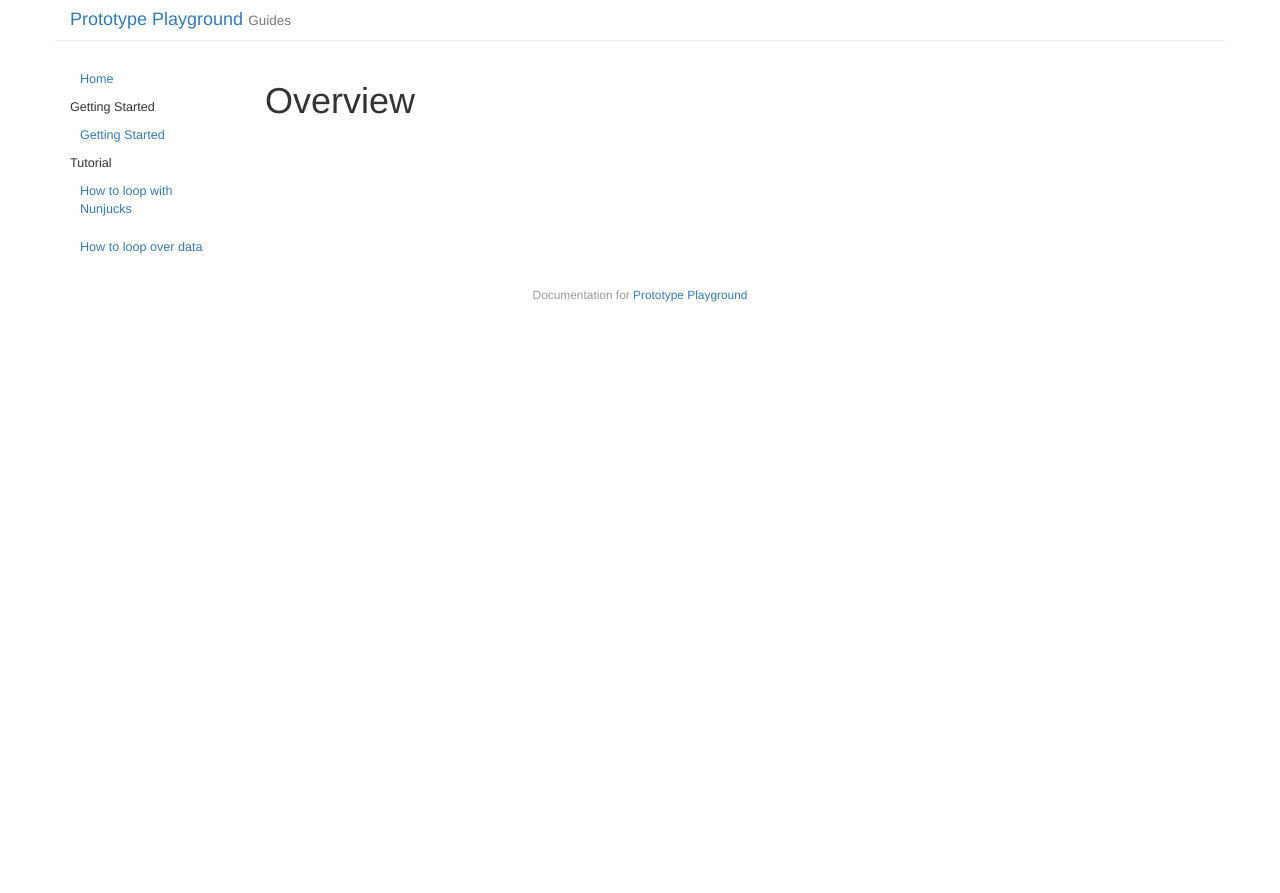
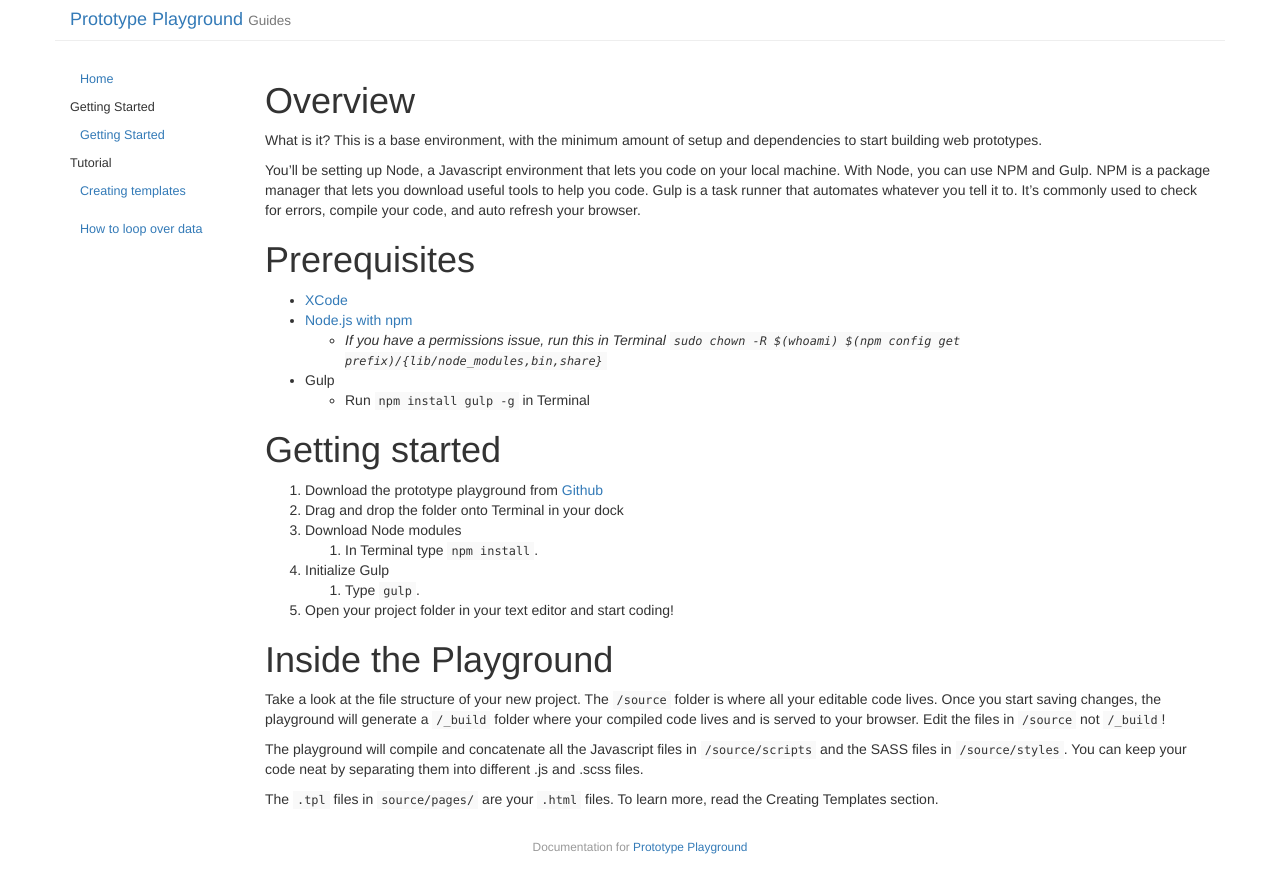
Before and after one commit to hagata/prototype_playground, a Jekyll site: the page built from index.md, in a window 1280 px wide. Shown: the top 893 px of the page. Built offline with Jekyll 4.4.1, drawn with Linux system fonts in a browser that asks for light colours.

```diff
--- a/index.md
+++ b/index.md
@@ -4,3 +4,29 @@ title: "Jekyll Docs Template"
 ---
 
 # Overview
+What is it? This is a base environment, with the minimum amount of setup and dependencies to start building web prototypes.
+
+You'll be setting up Node, a Javascript environment that lets you code on your local machine. With Node, you can use NPM and Gulp. NPM is a package manager that lets you download useful tools to help you code. Gulp is a task runner that automates whatever you tell it to. It's commonly used to check for errors, compile your code, and auto refresh your browser.
+
+# Prerequisites
+* [XCode](https://itunes.apple.com/cg/app/xcode/id497799835?mt=12)
+* [Node.js with npm](https://nodejs.org/en/)
+  - *If you have a permissions issue, run this in Terminal `sudo chown -R $(whoami) $(npm config get prefix)/{lib/node_modules,bin,share}`*
+* Gulp
+  * Run `npm install gulp -g` in Terminal
+
+# Getting started
+1. Download the prototype playground from [Github](https://github.com/hagata/prototype_playground/)
+2. Drag and drop the folder onto Terminal in your dock
+3. Download Node modules
+    1. In Terminal type `npm install`.
+4. Initialize Gulp
+    1. Type `gulp`.
+5. Open your project folder in your text editor and start coding!
+
+# Inside the Playground
+Take a look at the file structure of your new project. The `/source` folder is where all your editable code lives. Once you start saving changes, the playground will generate a `/_build` folder where your compiled code lives and is served to your browser. Edit the files in `/source` not `/_build`!
+
+The playground will compile and concatenate all the Javascript files in `/source/scripts` and the SASS files in `/source/styles`. You can keep your code neat by separating them into different .js and .scss files.
+
+The `.tpl` files in `source/pages/` are your `.html` files. To learn more, read the Creating Templates section.
```
Also changed, not shown: posts_tutorials/_posts/2016-10-18-how-to-loop-with-nunjucks.md (deleted, +0 -82 lines), posts_tutorials/_posts/2016-10-18-templating.md (added, +41 -0 lines).
